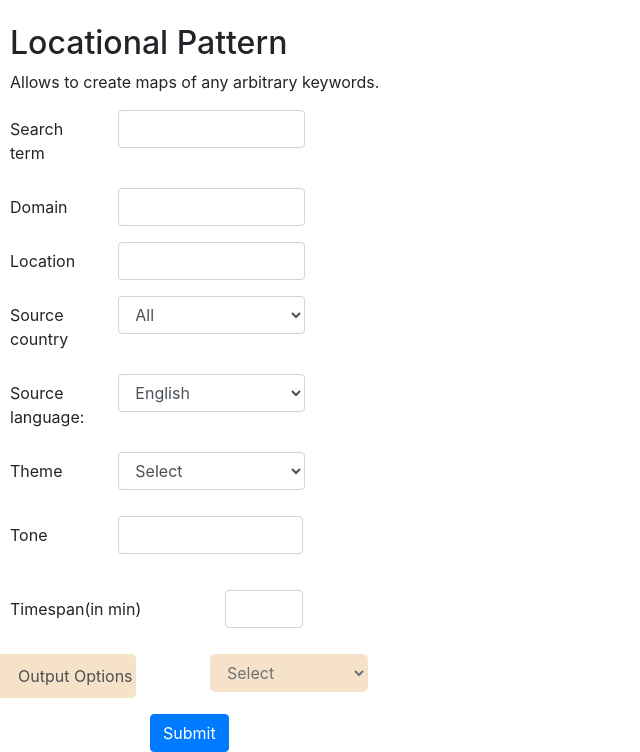
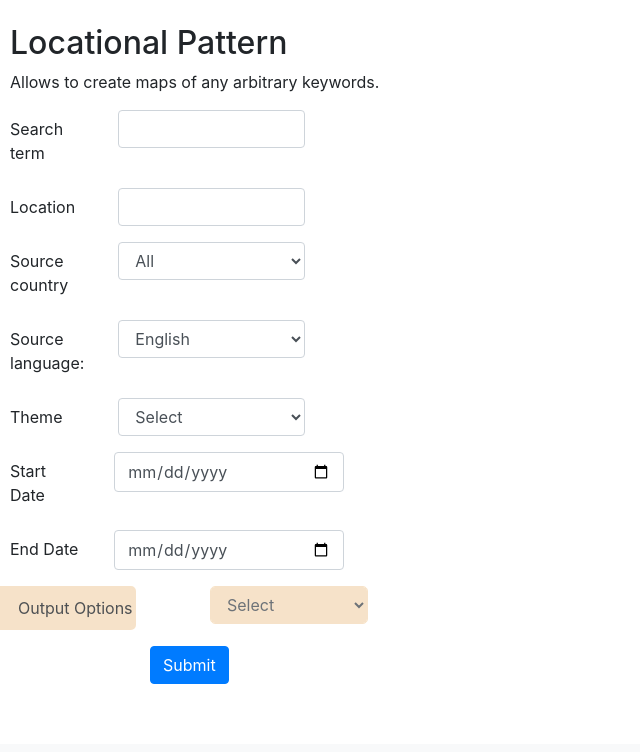
Before and after one commit to nikhilvenkatkumsetty/GDELT-Flask-app, a Flask app: page /Location in a window 1280 px wide. Shown: the part 56-808 px from the top of the page, without its empty margins (0-640 px from the left). After the commit the page ends 740 px from the top, so only its background shows below. Run offline with Flask 2, Linux system fonts and the light colour scheme; some libraries are stand-ins or nearby versions.

Commit message:
29_JAN_2021

```diff
--- a/app.py
+++ b/app.py
@@ -54,7 +54,7 @@ def content():#topic, sourcecountry, theme):
         #st = request.form.get("searchterm")
         #print("Search term: ", searchterm)
 
-        domain = request.form["domain"]
+        # domain = request.form["domain"]
         #print("Domain: ", domain)
 
         sourcecountry = request.form["sourcecountry"]
@@ -281,7 +281,7 @@ def temporal():#topic, sourcecountry, theme):
         #st = request.form.get("searchterm")
         #print("Search term: ", searchterm)
 
-        domain = request.form["domain"]
+        # domain = request.form["domain"]
         #print("Domain: ", domain)
 
         sourcecountry = request.form["sourcecountry"]
@@ -292,14 +292,15 @@ def temporal():#topic, sourcecountry, theme):
 
         theme = request.form.get("theme")
         # print("Theme: ", theme)
+        startdatetime = request.form.get("startdatetime")
+        #print("Start date: ", startdatetime)
+
+        enddatetime = request.form.get("enddatetime")
+        #print("End date: ", enddatetime)
 
         # tone = request.form.get("tone")
         #print("Tone:", tone)
 
-        startdatetime = request.form.get("startdatetime")
-        #print("Start date: ", startdatetime)
-
-        enddatetime = request.form.get("enddatetime")
         #print("End date: ", enddatetime)
 
         # timespan = request.form.get("timespan")
@@ -357,8 +358,6 @@ def temporal():#topic, sourcecountry, theme):
         params['timespan'] = timespan
         msg = msg + "Timespan: " + timespan + ", "
     else:
-        # work out the date time format: YYYYMMDDHHMMSS
-        # from 2020-04-01T12:30
         startdatetime = startdatetime.replace("-", "")
         msg = msg + "Start date: " + startdatetime + ", "
         startdatetime = startdatetime+"000000"
@@ -782,6 +781,8 @@ def locational():
     locationcc = None
     sourcecountry = None
     sourcelang = None
+    startdatetime = None
+    enddatetime = None
     theme = None
     tone = None
     timespan = None
@@ -795,7 +796,7 @@ def locational():
         searchterm = request.form["searchterm"]
         #print("Search term: ", searchterm)
 
-        domain = request.form["domain"]
+        # domain = request.form["domain"]
         #print("Domain: ", domain)
 
         location = request.form["location"]
@@ -803,6 +804,10 @@ def locational():
 
         # locationcc = request.form["locationcc"]
         #print("LocationCC: ", locationcc)
+        startdatetime = request.form.get("startdatetime")
+        #print("Start date: ", startdatetime)
+
+        enddatetime = request.form.get("enddatetime")
 
         sourcecountry = request.form["sourcecountry"]
         #print("Source country: ", sourcecountry)
@@ -813,12 +818,9 @@ def locational():
         theme = request.form.get("theme")
         #print("Theme: ", theme)
 
-        tone = request.form.get("tone")
+        # tone = request.form.get("tone")
         #print("Tone:", tone)
-
-        timespan = request.form.get("timespan")
-        if timespan == "":
-            timespan = "24h" # default
+        # default
         #print("Timespan: ", timespan)
 
         mode = request.form.get("mode")
@@ -841,14 +843,32 @@ def locational():
 
     params['query'] = query
     #print(query)
-    params['mode'] = mode #'timelinevolinfo'
-    msg = msg + "Mode: " + mode + ", "
+    if startdatetime == "" or enddatetime == "":
+        if timespan == "":
+            timespan = "1w"
+        params['timespan'] = timespan
+        msg = msg + "Timespan: " + timespan + ", "
+    else:
+        # work out the date time format: YYYYMMDDHHMMSS
+        # from 2020-04-01T12:30
+        startdatetime = startdatetime.replace("-", "")
+        msg = msg + "Start date: " + startdatetime + ", "
+        startdatetime = startdatetime+"000000"
+        #print(startdatetime)
+        params['startdatetime'] = startdatetime
+
+
+        enddatetime = enddatetime.replace("-", "")
+        msg = msg + "End date: " + enddatetime
+        enddatetime = enddatetime+"235959"
+        params['enddatetime'] = enddatetime
+
     if mode=='PointHeatmap':
         format = 'geojson'
     params['format'] = format
-    msg = msg + "Format: " + format + ", "
+    # msg = msg + "Format: " + format + ", "
     params['timespan'] = timespan
-    msg = msg + "timespan: " + timespan
+    # msg = msg + "timespan: " + timespan
 
 
     # =================================================
--- a/templates/content.html
+++ b/templates/content.html
@@ -50,12 +50,6 @@
 		  <input class="form-control" type="text" value="" id="searchterm" name="searchterm">
 		</div>
 	  </div>
-	  <div class="form-group row">
-		<label for="domain" class="col-2 col-form-label">Domain</label>
-		<div class="col-2">
-		  <input class="form-control" type="text" value="" id="domain" name="domain">
-		</div>
-      </div>
 	  <div class="form-group row">
 		<label for="sourcecountry" class="col-2 col-form-label">Source country</label>
 		<div class="col-2">
--- a/templates/gdeltgeoapi.html
+++ b/templates/gdeltgeoapi.html
@@ -38,12 +38,6 @@
 		<label for="searchterm" class="col-1 col-form-label">Search term</label>
 		<div class="col-2">
 		  <input class="form-control" type="text" value="" id="searchterm" name="searchterm">
-		</div>
-      </div>
-      <div class="form-group row">
-		<label for="domain" class="col-1 col-form-label">Domain</label>
-		<div class="col-2">
-		  <input class="form-control" type="text" value="" id="domain" name="domain">
 		</div>
       </div>
       <div class="form-group row">
@@ -458,17 +452,20 @@
 		  <!-- <a href="/static/data/LOOKUP-GKGTHEMES.txt" target="_blank">GKG Theme Lookup</a> -->
 		</div>
 	  </div>
-	  <div class="form-group row" style="padding:10px">
-		<label for="tone" class="col-1 col-form-label">Tone</label>
-		<div class="col-2">
-		  <input class="form-control" type="text" value="" id="tone" name="tone">
+
+    <!-- STARTDATETIME/ENDDATETIME-->
+
+	  <div class="form-group row">
+		<label for="startdatetime" class="col-1 col-form-label" style="padding-left:25px">Start Date</label>
+		<div class="col-1.5" style="width:250px; padding-left:20px;">
+		  <input class="form-control" type="date" value="" id="startdatetime" name="startdatetime">
 		</div>
 	  </div>
 
-	  <div class="form-group row" style="padding:10px">
-		<label for="timespan" class="col-2 col-form-label">Timespan(in min)</label>
-		<div class="col-1">
-		  <input class="form-control" type="text" value="" id="timespan" name="timespan">
+	  <div class="form-group row">
+		<label for="enddatetime" class="col-1 col-form-label" style="padding-left:25px">End Date</label>
+		<div class="col-1.5" style="width:250px; padding-left:20px;">
+		  <input class="form-control" type="date" value="" id="enddatetime" name="enddatetime">
 		</div>
 	  </div>
 
```
Also changed, not shown: templates/temporal.html (+4 -10 lines).
